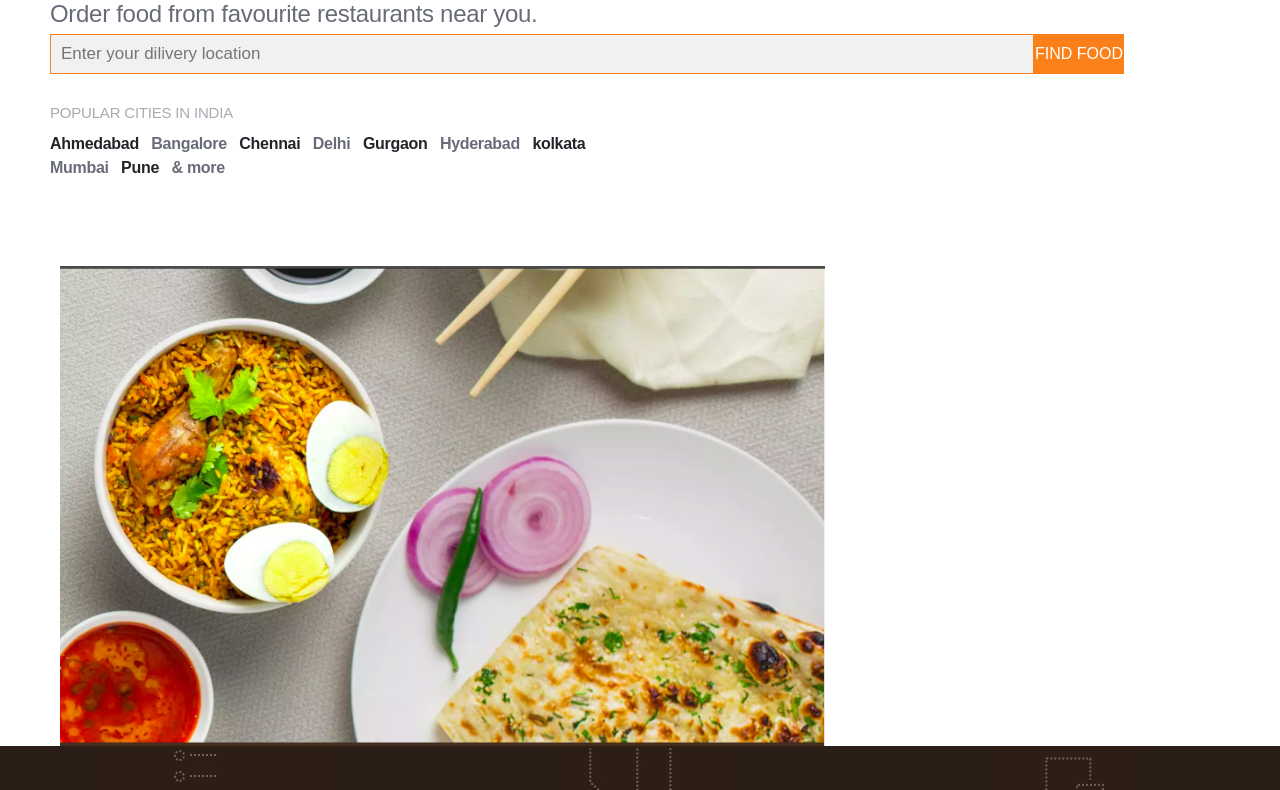
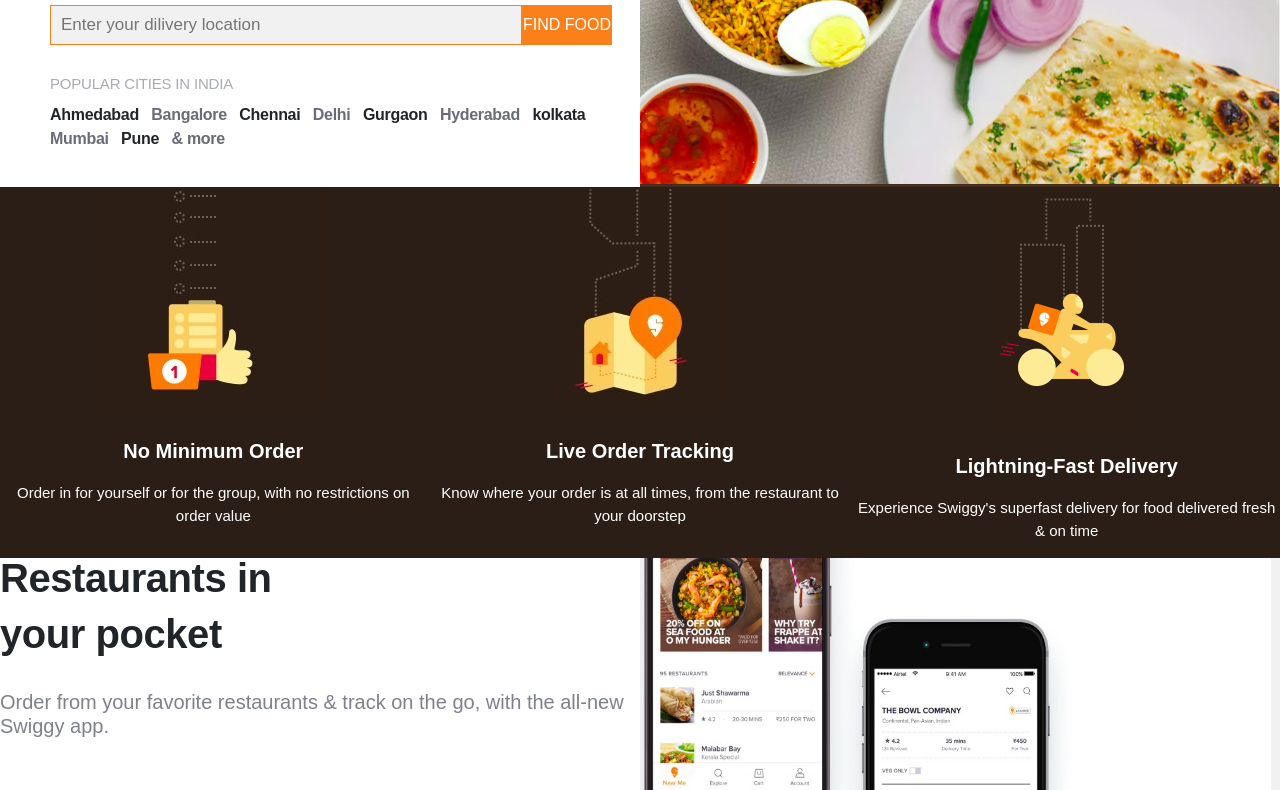
Before and after one commit to Atif-reyaz-khan/swiggy-clone, a website: page index.html in a window 1280 px wide. Shown: the part 214-1004 px from the top of the page. Drawn offline with nearby package versions, Linux system fonts and the light colour scheme.

Commit message:
style changes

```diff
--- a/index.html
+++ b/index.html
@@ -17,11 +17,11 @@
 
 <body>
     <div class="row no-gutters">
-        <div class="col no-gutters">
+        <div class="col-md-6 no-gutters">
             <div class="leftside">
                 <div class="head">
                     <div class="logo">
-                        <img src="logo.png" alt="">
+                        <img width=100% height=100% src="logo.png" alt="">
 
                     </div>
                   <div class="signup"> <span><button style="border-radius: 0px;" class="btn btn-light">Login</button></span><span><button style="border-radius: 0px;" class="btn btn-dark">Sign up</button></span></div>
@@ -36,8 +36,9 @@
                     <input type="text" placeholder="Enter your dilivery location">
                     <button >FIND FOOD</button>
                 </form>
+                <div>
                    <h3 class="para2">POPULAR CITIES IN INDIA</h3>
-                <div>
+
                     <ul class="cities">
                         <li class="city city_style">Ahmedabad</li>
                         <li class="city city_style2">Bangalore</li>
@@ -58,8 +59,8 @@
 
 
         </div>
-        <div class="col-md6 no-gutters">
-            <div class="rightside">
+        <div class="col-md-6 no-gutters">
+            <div class="rightside fill">
                 <img  width=100% height=100% src="swiggyphoto.png" alt="">
         </div>
 
@@ -69,18 +70,18 @@
     </div>
     <div class="row no-gutters d2">
 
-        <div class="txt col no-gutters">
+        <div class="txt col-md no-gutters">
             <img src="thumb.jpg" alt=""><br><br>
             <p class="txt2">No Minimum Order</p>
             <p class="txt3">Order in for yourself or for the group, with no restrictions on order value</p>
         </div>
-        <div class="txt col no-gutters">
+        <div class="txt col-md no-gutters">
             <img src="box.jpg" alt=""><br><br>
             <p class="txt2">Live Order Tracking</p>
             <p class="txt3">Know where your order is at all times, from the restaurant to your doorstep</p>
 
         </div>
-        <div class="txt col no-gutters">
+        <div class="txt col-md no-gutters">
             <img src="bike.png" alt=""><br><br>
             <p class="txt2">Lightning-Fast Delivery</p>
             <p class="txt3">Experience Swiggy's superfast delivery for food delivered fresh & on time</p>
--- a/public/style.css
+++ b/public/style.css
@@ -4,6 +4,7 @@
     box-sizing:border-box;
     font-family: 'proxima-nova',Arial,Helvetica ,sans-serif;
 }
+
 
 
 @import url('https://fonts.googleapis.com/css?family=Proxima+Nova');
@@ -16,10 +17,18 @@
       padding-left:100px;
       flex:2;
     }
+    .hunger{
+      font-weight:600px;
+    }
+
     .but{
       border-radius: 0;
 
 
+    }
+    .logo{
+      width:200px;
+      height:82.65px;
     }
 
     form.search input[type=text] {
@@ -38,38 +47,40 @@
       color: #fff;
     }
     .leftside,.rightside{
-    height:60vh;
+
     width: 100%;
+
     }
     .leftside{
 
      padding-left: 50px;
 
     }
-    .rightside {
+    @media only screen  and (max-width:767px){
 
+.rightside{
+  height:444px;
+}
+    }
+    @media only screen  and (max-width:900px){
+
+      .signup{
+        padding-left:0px;
+        margin-left:20px;
+      }
 
     }
-    @media screen  and (min-width:900px){
-      .leftside,.rightside{
-        height:60vh;
 
-      }
-      .rightside{
-    padding-left:  60px;
-
-
-      }
-    }
     .para{
       font-size: 24px;
     font-weight: 300;
-    width: 600px;
+    width:auto;
     margin-top: 0;
     margin-bottom: 0;
     line-height: 40px;
     letter-spacing: -.3px;
     color: #686b78;
+
     }
     .para2
     {
@@ -82,7 +93,7 @@
 
     }
     .cities{
-      width: 570px;
+      width: auto;
     list-style: none;
     margin: 0;
     padding: 0;
@@ -113,7 +124,7 @@
 .d2{
   background: #2b1e16;
 
-  height:80vh;
+
   width: 100%;
 
 }
@@ -131,10 +142,24 @@
   font-size: 15px;
 
 
-  color: #e0cbc1;
-  line-height: 1.3;
-}
-.d3{
+  color: #e        <div>
+  <h3 class="para2">POPULAR CITIES IN INDIA</h3>
+
+   <ul class="cities">
+       <li class="city city_style">Ahmedabad</li>
+       <li class="city city_style2">Bangalore</li>
+       <li class="city city_style">Chennai</li>
+       <li class="city city_style2">Delhi</li>
+       <li class="city city_style">Gurgaon</li>
+       <li class="city city_style2">Hyderabad</li>
+       <li class="city city_style">kolkata</li>
+       <li class="city city_style2">Mumbai</li>
+       <li class="city city_style">Pune</li>
+       <li class="city city_style2">& more</li>
+
+   </ul>
+
+</div>
 
 
 padding-top: 80px;
@@ -144,14 +169,14 @@ padding-top: 80px;
 
   font-size: 40px;
   font-weight: 600;
-  width: 300px;
+  width: auto;
   line-height: 1;
   letter-spacing: -.45px;
 }
 .txt5{
 
   font-size: 20px;
-    width: 400px;
+    width: auto;
     font-weight: 300;
     padding-top: 20px;
     padding-bottom: 60px;
```
